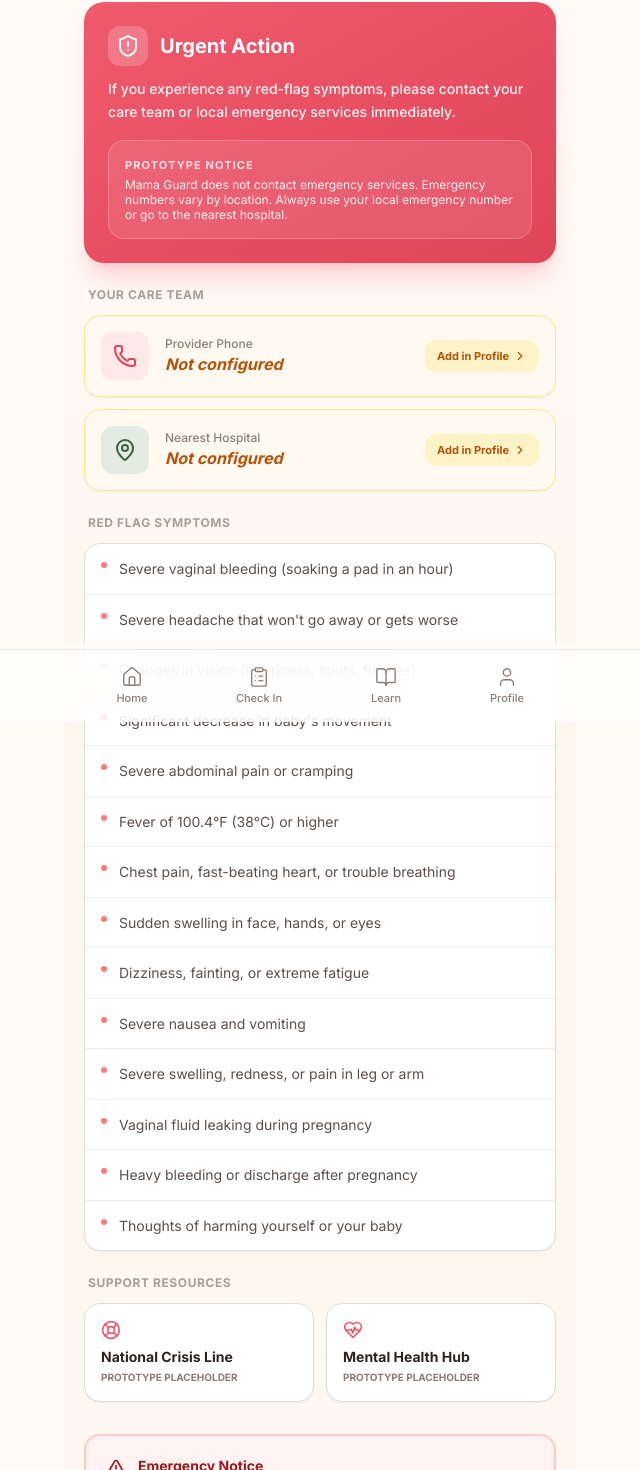
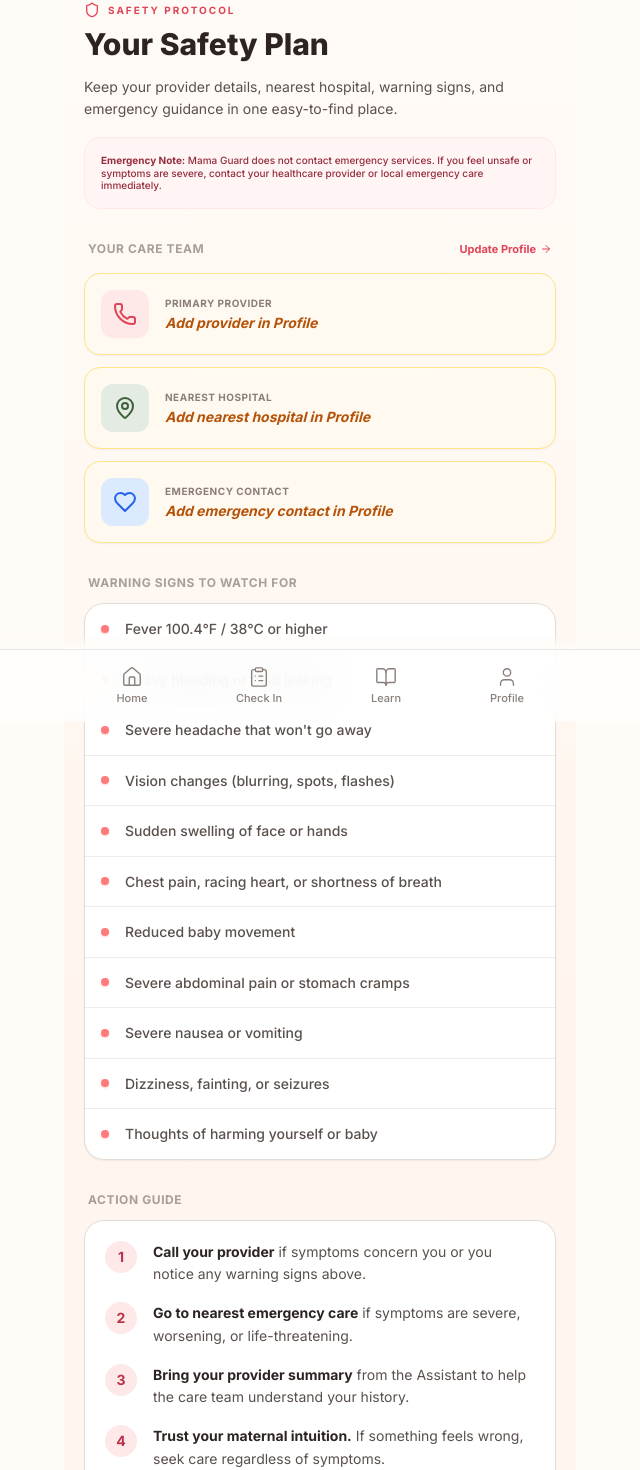
Before and after one commit to olabodesamuel0920-max/guard, a Next.js app in the folder mama-guard-redesign/: page /safety in a window 1280 px wide. Shown: the part 78-1548 px from the top of the page, without its empty margins (320-960 px from the left). Built offline with nearby package versions, Linux system fonts and the light colour scheme.

Commit message:
Phase 5D: Polish premium safety plan

```diff
--- a/mama-guard-redesign/app/safety/page.tsx
+++ b/mama-guard-redesign/app/safety/page.tsx
@@ -15,13 +15,21 @@ import {
   ChevronRight,
   LifeBuoy,
   Stethoscope,
-  HeartPulse
+  HeartPulse,
+  Shield,
+  Heart,
+  Sparkles,
+  Activity,
+  User,
+  ArrowRight
 } from "lucide-react";
 import { MedicalDisclaimer } from "@/components/MedicalDisclaimer";
 
 interface UserData {
+  name?: string;
   providerPhone?: string;
   nearestHospital?: string;
+  emergencyContact?: string;
 }
 
 export default function SafetyPlanPage() {
@@ -68,105 +76,145 @@ export default function SafetyPlanPage() {
         <motion.div
           initial={{ opacity: 0, y: 16 }}
           animate={{ opacity: 1, y: 0 }}
-          className="rounded-3xl bg-gradient-to-br from-rose-500 to-rose-600 p-6 mb-6 text-white shadow-xl shadow-rose-500/20"
+          className="mb-8"
         >
-          <div className="flex items-center gap-3 mb-3">
-            <div className="w-10 h-10 rounded-xl bg-white/20 flex items-center justify-center">
-              <ShieldAlert size={24} />
-            </div>
-            <h2 className="text-xl font-bold">Urgent Action</h2>
+          <div className="flex items-center gap-2 mb-2 text-[var(--rose-600)]">
+            <Shield size={16} />
+            <span className="text-[10px] font-bold uppercase tracking-[0.2em]">Safety Protocol</span>
           </div>
-          <p className="text-sm font-medium text-rose-50 leading-relaxed mb-4">
-            If you experience any red-flag symptoms, please contact your care team or local emergency services immediately.
+          <h2 className="text-3xl font-extrabold text-[var(--text-primary)] mb-3 leading-tight">Your Safety Plan</h2>
+          <p className="text-[var(--text-secondary)] text-sm leading-relaxed mb-4">
+            Keep your provider details, nearest hospital, warning signs, and emergency guidance in one easy-to-find place.
           </p>
-          <div className="bg-white/10 rounded-2xl p-4 border border-white/20">
-            <p className="text-[11px] font-bold uppercase tracking-widest mb-1 opacity-80">Prototype Notice</p>
-            <p className="text-xs leading-tight opacity-90">
-              Mama Guard does not contact emergency services. Emergency numbers vary by location. Always use your local emergency number or go to the nearest hospital.
+          <div className="bg-rose-50 border border-rose-100 rounded-2xl p-4">
+            <p className="text-[10px] text-rose-800 leading-tight font-medium">
+              <strong>Emergency Note:</strong> Mama Guard does not contact emergency services. If you feel unsafe or symptoms are severe, contact your healthcare provider or local emergency care immediately.
             </p>
           </div>
-        </motion.div>
-
-        <section className="mb-6">
-          <h3 className="text-xs font-bold text-[var(--text-muted)] uppercase tracking-wider mb-3 px-1">Your Care Team</h3>
+        </motion.div>        <section className="mb-8">
+          <div className="flex items-center justify-between mb-4 px-1">
+            <h3 className="text-xs font-bold text-[var(--text-muted)] uppercase tracking-wider">Your Care Team</h3>
+            <button onClick={() => router.push("/profile")} className="text-[11px] font-bold text-[var(--rose-600)] flex items-center gap-1">Update Profile <ArrowRight size={12} /></button>
+          </div>
           <div className="space-y-3">
-            <div className={`bg-[var(--surface-primary)] rounded-2xl p-4 shadow-sm border transition-colors ${!userData.providerPhone ? 'border-amber-200 bg-amber-50/30' : 'border-[var(--warm-200)]'} flex items-center gap-4`}>
-              <div className="w-12 h-12 rounded-xl bg-[var(--rose-100)] flex items-center justify-center text-[var(--rose-600)]">
+            {/* Provider */}
+            <div className={`bg-[var(--surface-primary)] rounded-2xl p-4 shadow-sm border transition-colors ${!userData.providerPhone ? 'border-amber-200 bg-amber-50/40' : 'border-[var(--warm-200)]'} flex items-center gap-4`}>
+              <div className="w-12 h-12 rounded-xl bg-[var(--rose-100)] flex items-center justify-center text-[var(--rose-600)] shrink-0">
                 <Phone size={24} />
               </div>
-              <div className="flex-1">
-                <div className="text-xs text-[var(--text-tertiary)] font-medium">Provider Phone</div>
-                <div className={`font-bold ${userData.providerPhone ? 'text-[var(--text-primary)]' : 'text-amber-700 italic'}`}>
-                  {userData.providerPhone || "Not configured"}
+              <div className="flex-1 min-w-0">
+                <div className="text-[10px] text-[var(--text-tertiary)] font-bold uppercase tracking-wider mb-0.5">Primary Provider</div>
+                <div className={`font-bold truncate ${userData.providerPhone ? 'text-[var(--text-primary)]' : 'text-amber-700 italic text-sm'}`}>
+                  {userData.providerPhone || "Add provider in Profile"}
                 </div>
               </div>
-              {userData.providerPhone ? (
-                <a
-                  href={`tel:${userData.providerPhone}`}
-                  className="px-4 py-2 rounded-xl bg-[var(--rose-500)] text-white text-xs font-bold active:scale-95 transition-all shadow-md shadow-rose-500/20"
-                >
-                  Call Now
+              {userData.providerPhone && (
+                <a href={`tel:${userData.providerPhone}`} className="w-10 h-10 rounded-full bg-[var(--rose-500)] text-white flex items-center justify-center shadow-lg shadow-rose-500/20 active:scale-90 transition-all">
+                  <Phone size={18} />
                 </a>
-              ) : (
-                <button
-                  onClick={() => router.push("/profile")}
-                  className="px-3 py-2 rounded-xl bg-amber-100 text-amber-700 font-bold text-[11px] flex items-center gap-1 active:scale-95 transition-all"
-                >
-                  Add in Profile <ChevronRight size={14} />
-                </button>
               )}
             </div>
 
-            <div className={`bg-[var(--surface-primary)] rounded-2xl p-4 shadow-sm border transition-colors ${!userData.nearestHospital ? 'border-amber-200 bg-amber-50/30' : 'border-[var(--warm-200)]'} flex items-center gap-4`}>
-              <div className="w-12 h-12 rounded-xl bg-[var(--sage-100)] flex items-center justify-center text-[var(--sage-600)]">
+            {/* Hospital */}
+            <div className={`bg-[var(--surface-primary)] rounded-2xl p-4 shadow-sm border transition-colors ${!userData.nearestHospital ? 'border-amber-200 bg-amber-50/40' : 'border-[var(--warm-200)]'} flex items-center gap-4`}>
+              <div className="w-12 h-12 rounded-xl bg-[var(--sage-100)] flex items-center justify-center text-[var(--sage-600)] shrink-0">
                 <MapPin size={24} />
               </div>
-              <div className="flex-1">
-                <div className="text-xs text-[var(--text-tertiary)] font-medium">Nearest Hospital</div>
-                <div className={`font-bold ${userData.nearestHospital ? 'text-[var(--text-primary)]' : 'text-amber-700 italic'}`}>
-                  {userData.nearestHospital || "Not configured"}
+              <div className="flex-1 min-w-0">
+                <div className="text-[10px] text-[var(--text-tertiary)] font-bold uppercase tracking-wider mb-0.5">Nearest Hospital</div>
+                <div className={`font-bold truncate ${userData.nearestHospital ? 'text-[var(--text-primary)]' : 'text-amber-700 italic text-sm'}`}>
+                  {userData.nearestHospital || "Add nearest hospital in Profile"}
                 </div>
               </div>
-              <button
-                onClick={() => router.push("/profile")}
-                className={`flex items-center gap-1 font-bold text-[11px] px-3 py-2 rounded-xl transition-all active:scale-95 ${userData.nearestHospital ? 'text-[var(--sage-600)] bg-[var(--sage-100)]' : 'text-amber-700 bg-amber-100'}`}
-              >
-                {userData.nearestHospital ? 'Update' : 'Add in Profile'} <ChevronRight size={14} />
-              </button>
+            </div>
+
+            {/* Emergency Contact */}
+            <div className={`bg-[var(--surface-primary)] rounded-2xl p-4 shadow-sm border transition-colors ${!userData.emergencyContact ? 'border-amber-200 bg-amber-50/40' : 'border-[var(--warm-200)]'} flex items-center gap-4`}>
+              <div className="w-12 h-12 rounded-xl bg-blue-100 flex items-center justify-center text-blue-600 shrink-0">
+                <Heart size={24} />
+              </div>
+              <div className="flex-1 min-w-0">
+                <div className="text-[10px] text-[var(--text-tertiary)] font-bold uppercase tracking-wider mb-0.5">Emergency Contact</div>
+                <div className={`font-bold truncate ${userData.emergencyContact ? 'text-[var(--text-primary)]' : 'text-amber-700 italic text-sm'}`}>
+                  {userData.emergencyContact || "Add emergency contact in Profile"}
+                </div>
+              </div>
             </div>
           </div>
         </section>
 
-        <section className="mb-6">
-          <h3 className="text-xs font-bold text-[var(--text-muted)] uppercase tracking-wider mb-3 px-1">Red Flag Symptoms</h3>
-          <div className="bg-[var(--surface-primary)] rounded-2xl overflow-hidden shadow-sm border border-[var(--warm-200)]">
-            {emergencySigns.map((sign, i) => (
-              <div
-                key={i}
-                className={`flex items-start gap-3 p-4 ${i !== emergencySigns.length - 1 ? 'border-b border-[var(--warm-100)]' : ''}`}
-              >
-                <div className="mt-0.5 w-1.5 h-1.5 rounded-full bg-rose-400 flex-shrink-0" />
-                <span className="text-sm text-[var(--text-secondary)] leading-tight">{sign}</span>
+        <section className="mb-8">
+          <h3 className="text-xs font-bold text-[var(--text-muted)] uppercase tracking-wider mb-3 px-1">Warning Signs to Watch For</h3>
+          <div className="bg-[var(--surface-primary)] rounded-3xl overflow-hidden shadow-sm border border-[var(--warm-200)] divide-y divide-[var(--warm-100)]">
+            {[
+              "Fever 100.4°F / 38°C or higher",
+              "Heavy bleeding or fluid leaking",
+              "Severe headache that won't go away",
+              "Vision changes (blurring, spots, flashes)",
+              "Sudden swelling of face or hands",
+              "Chest pain, racing heart, or shortness of breath",
+              "Reduced baby movement",
+              "Severe abdominal pain or stomach cramps",
+              "Severe nausea or vomiting",
+              "Dizziness, fainting, or seizures",
+              "Thoughts of harming yourself or baby"
+            ].map((sign, i) => (
+              <div key={i} className="flex items-center gap-4 p-4 hover:bg-[var(--warm-50)] transition-colors">
+                <div className="w-2 h-2 rounded-full bg-rose-400 shrink-0 shadow-sm shadow-rose-200" />
+                <span className="text-sm font-medium text-[var(--text-secondary)] leading-tight">{sign}</span>
               </div>
             ))}
           </div>
         </section>
 
         <section className="mb-8">
-          <h3 className="text-xs font-bold text-[var(--text-muted)] uppercase tracking-wider mb-3 px-1">Support Resources</h3>
-          <div className="grid grid-cols-2 gap-3">
-            <button className="bg-[var(--surface-primary)] p-4 rounded-2xl shadow-sm border border-[var(--warm-200)] text-left active:scale-[0.98] transition-transform">
-              <LifeBuoy size={20} className="text-[var(--rose-500)] mb-2" />
-              <div className="font-bold text-[var(--text-primary)] text-sm leading-tight">National Crisis Line</div>
-              <div className="text-[10px] text-[var(--text-tertiary)] font-bold uppercase mt-1">Prototype Placeholder</div>
-            </button>
-            <button className="bg-[var(--surface-primary)] p-4 rounded-2xl shadow-sm border border-[var(--warm-200)] text-left active:scale-[0.98] transition-transform">
-              <HeartPulse size={20} className="text-[var(--rose-500)] mb-2" />
-              <div className="font-bold text-[var(--text-primary)] text-sm leading-tight">Mental Health Hub</div>
-              <div className="text-[10px] text-[var(--text-tertiary)] font-bold uppercase mt-1">Prototype Placeholder</div>
-            </button>
+          <h3 className="text-xs font-bold text-[var(--text-muted)] uppercase tracking-wider mb-3 px-1">Action Guide</h3>
+          <div className="bg-white rounded-3xl p-5 border border-[var(--warm-200)] shadow-sm space-y-4">
+            <div className="flex gap-4">
+              <div className="w-8 h-8 rounded-full bg-[var(--rose-100)] text-[var(--rose-700)] flex items-center justify-center shrink-0 font-bold text-sm">1</div>
+              <p className="text-sm text-[var(--text-secondary)] leading-relaxed"><span className="font-bold text-[var(--text-primary)]">Call your provider</span> if symptoms concern you or you notice any warning signs above.</p>
+            </div>
+            <div className="flex gap-4">
+              <div className="w-8 h-8 rounded-full bg-[var(--rose-100)] text-[var(--rose-700)] flex items-center justify-center shrink-0 font-bold text-sm">2</div>
+              <p className="text-sm text-[var(--text-secondary)] leading-relaxed"><span className="font-bold text-[var(--text-primary)]">Go to nearest emergency care</span> if symptoms are severe, worsening, or life-threatening.</p>
+            </div>
+            <div className="flex gap-4">
+              <div className="w-8 h-8 rounded-full bg-[var(--rose-100)] text-[var(--rose-700)] flex items-center justify-center shrink-0 font-bold text-sm">3</div>
+              <p className="text-sm text-[var(--text-secondary)] leading-relaxed"><span className="font-bold text-[var(--text-primary)]">Bring your provider summary</span> from the Assistant to help the care team understand your history.</p>
+            </div>
+            <div className="flex gap-4">
+              <div className="w-8 h-8 rounded-full bg-[var(--rose-100)] text-[var(--rose-700)] flex items-center justify-center shrink-0 font-bold text-sm">4</div>
+              <p className="text-sm text-[var(--text-secondary)] leading-relaxed"><span className="font-bold text-[var(--text-primary)]">Trust your maternal intuition.</span> If something feels wrong, seek care regardless of symptoms.</p>
+            </div>
           </div>
         </section>
+
+        <section className="mb-8">
+          <div className="bg-gradient-to-br from-[var(--surface-primary)] to-[var(--bg-cream)] rounded-3xl p-6 border border-[var(--warm-200)] shadow-md">
+            <div className="flex items-center gap-3 mb-3">
+              <div className="w-10 h-10 rounded-xl bg-gradient-to-br from-[var(--rose-100)] to-[var(--rose-200)] flex items-center justify-center"><Sparkles size={20} className="text-[var(--rose-600)]" /></div>
+              <h4 className="font-bold text-[var(--text-primary)]">Organize your concern</h4>
+            </div>
+            <p className="text-sm text-[var(--text-secondary)] leading-relaxed mb-5">
+              Mama Guard Assistant can help prepare a provider summary or guide you into a structured check-in.
+            </p>
+            <div className="grid grid-cols-2 gap-3">
+              <button onClick={() => router.push("/ai")} className="py-3 rounded-2xl bg-white border border-[var(--warm-200)] text-[var(--text-primary)] text-xs font-bold active:scale-[0.98] transition-all shadow-sm">Open Assistant</button>
+              <button onClick={() => router.push("/checkin?from=safety")} className="py-3 rounded-2xl bg-[var(--rose-500)] text-white text-xs font-bold active:scale-[0.98] transition-all shadow-md shadow-rose-500/20">Start Check-in</button>
+            </div>
+          </div>
+        </section>
+
+        <div className="mb-8 px-2 flex flex-col items-center gap-2">
+          <div className="flex items-center gap-2">
+            <Shield size={14} className="text-[var(--sage-500)]" />
+            <span className="text-[11px] font-bold text-[var(--text-muted)] uppercase tracking-wider">Early Access Transparency</span>
+          </div>
+          <p className="text-[10px] text-[var(--text-muted)] text-center px-6 leading-tight">
+            Mama Guard stores safety plan details locally on this device.
+            This tool provides supportive guidance only and is not a medical diagnosis.
+          </p>
+        </div>
 
         <MedicalDisclaimer variant="emergency" />
       </main>
```
